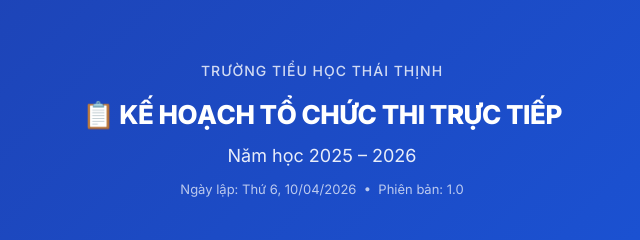
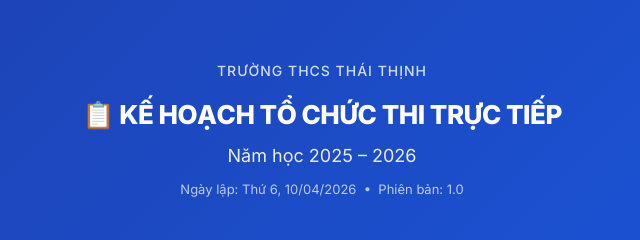
Before and after one commit to nguyenxuanhoa493/ke_hoach_thi, a plain HTML site: page index.html in a window 1280 px wide. Shown: the top 240 px of the page, 318-958 px from the left. Drawn offline with Linux system fonts and the light colour scheme.

Commit message:
update name school

```diff
--- a/app.js
+++ b/app.js
@@ -458,7 +458,7 @@ function renderSummary(examDaysCount, cfg, totalSessions, startDate, endDate) {
 function renderFooter() {
     return `
     <div class="footer">
-        <p><strong>Trường Tiểu học Thái Thịnh</strong> — Kế hoạch Tổ chức Thi trên Máy tính</p>
+        <p><strong>Trường THCS Thái Thịnh</strong> — Kế hoạch Tổ chức Thi trên Máy tính</p>
         <p>Năm học 2025–2026 &nbsp;•&nbsp; Phê duyệt bởi: _________________________ &nbsp;•&nbsp; Ngày: ____/____/2026</p>
     </div>`;
 }
--- a/index.html
+++ b/index.html
@@ -3,7 +3,7 @@
 <head>
     <meta charset="UTF-8">
     <meta name="viewport" content="width=device-width, initial-scale=1.0">
-    <title>Kế hoạch Tổ chức Thi - Trường Tiểu học Thái Thịnh</title>
+    <title>Kế hoạch Tổ chức Thi - Trường THCS Thái Thịnh</title>
     <link rel="stylesheet" href="styles.css">
 </head>
 <body>
@@ -13,7 +13,7 @@
 <!-- HEADER -->
 <div class="header">
     <div class="container">
-        <div class="school-name">Trường Tiểu học Thái Thịnh</div>
+        <div class="school-name">Trường THCS Thái Thịnh</div>
         <h1>📋 KẾ HOẠCH TỔ CHỨC THI TRỰC TIẾP</h1>
         <h2>Năm học 2025 – 2026</h2>
         <div class="date">Ngày lập: <span id="headerDate"></span> &nbsp;•&nbsp; Phiên bản: 1.0</div>
```
